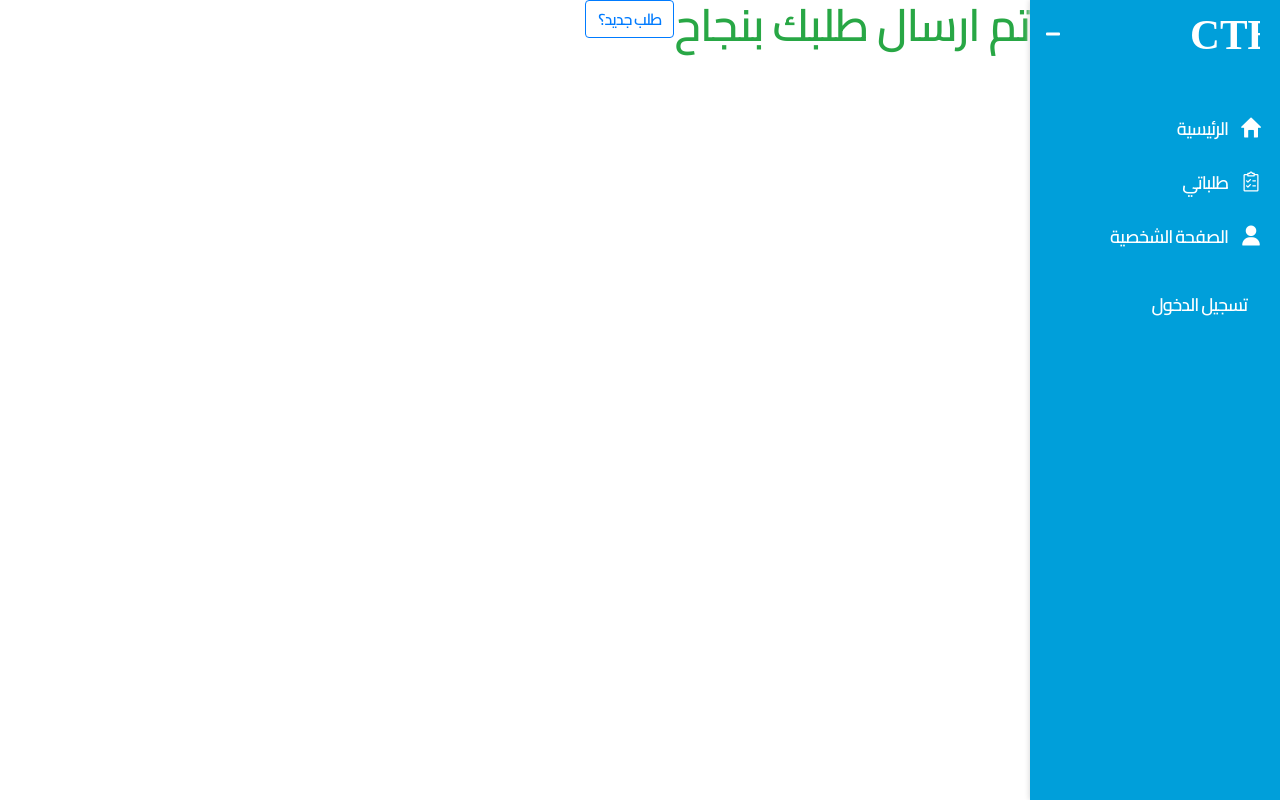
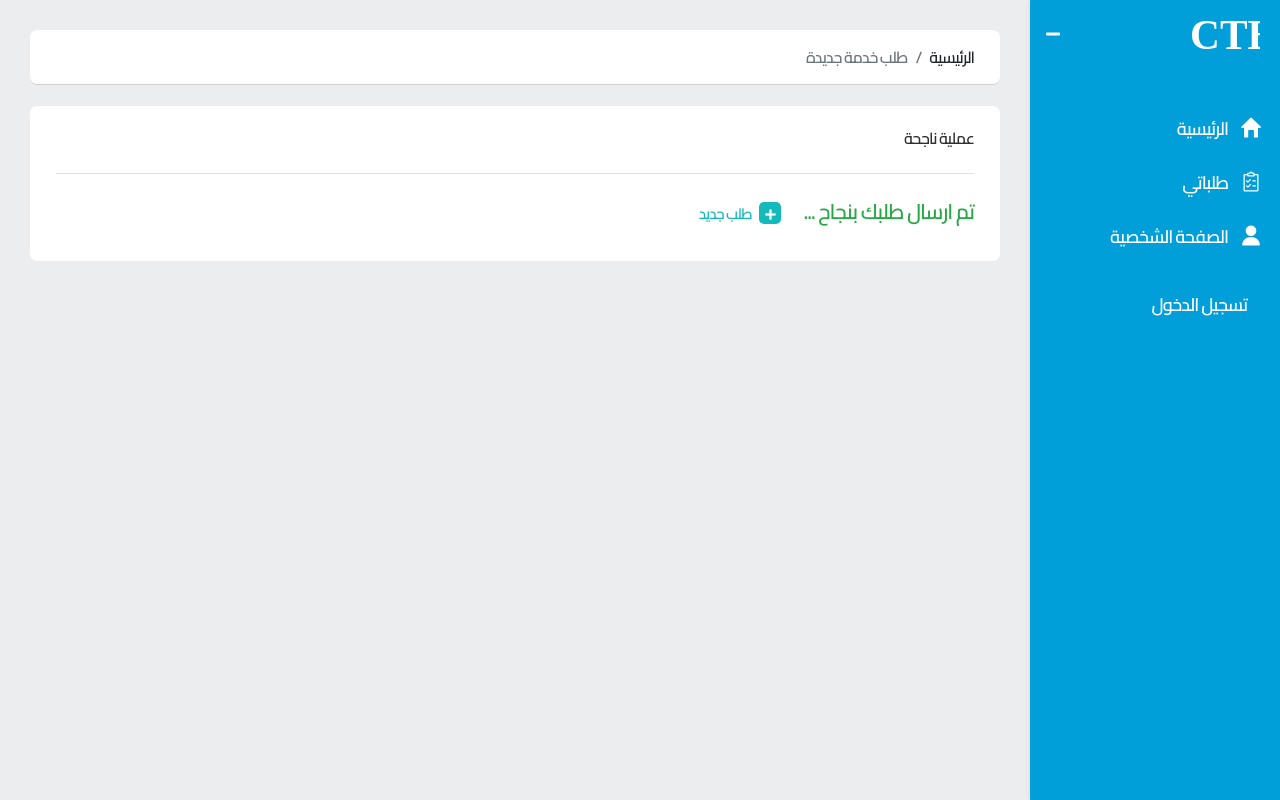
Before and after one commit to shahwan42/icare, a Django app: page /new_task/success in a window 1280 px wide. Run offline with Django 3.2, Linux system fonts and the light colour scheme; parts of the project's set-up code (start-up, migrations or seed data) failed here and were passed over; some libraries are stand-ins or nearby versions.

Commit message:
new_task update, new_task_success, task_list update

```diff
--- a/templates/core/new_task_success.html
+++ b/templates/core/new_task_success.html
@@ -1,10 +1,26 @@
 {% extends "base.html" %}
 
 {% block content %}
-<h1 class="text-success mb-3">تم ارسال طلبك بنجاح</h1>
+<div class="main_panal user_view_page">
 
-<p>
-  <a href="{% url 'home' %}" class="btn btn-outline-primary">طلب جديد؟</a>
-</p>
+  <div class="decleration_page">
+    <div class="title" aria-label="breadcrumb">
+      <ol class="breadcrumb">
+        <li class="breadcrumb-item"><a href="#">الرئيسية</a></li>
+        <li class="breadcrumb-item active" aria-current="page">طلب خدمة جديدة</li>
+      </ol>
+    </div>
 
+    <div class="page_content">
+      <h5>عملية ناجحة</h5>
+      <div class="success_message">
+        <h4 class="mb-0 text-success">تم ارسال طلبك بنجاح ...</h4>
+        <p>
+          <span><i class="fas fa-plus"></i></span>
+          <a href="{% url 'home' %}">طلب جديد </a>
+        </p>
+      </div>
+    </div>
+  </div>
+</div>
 {% endblock content %}
```
Also changed, not shown: templates/core/new_task.html (+11 -6 lines), templates/core/new_task_success.old.html (added, +10 -0 lines), templates/users/task_list.html (+18 -5 lines).
